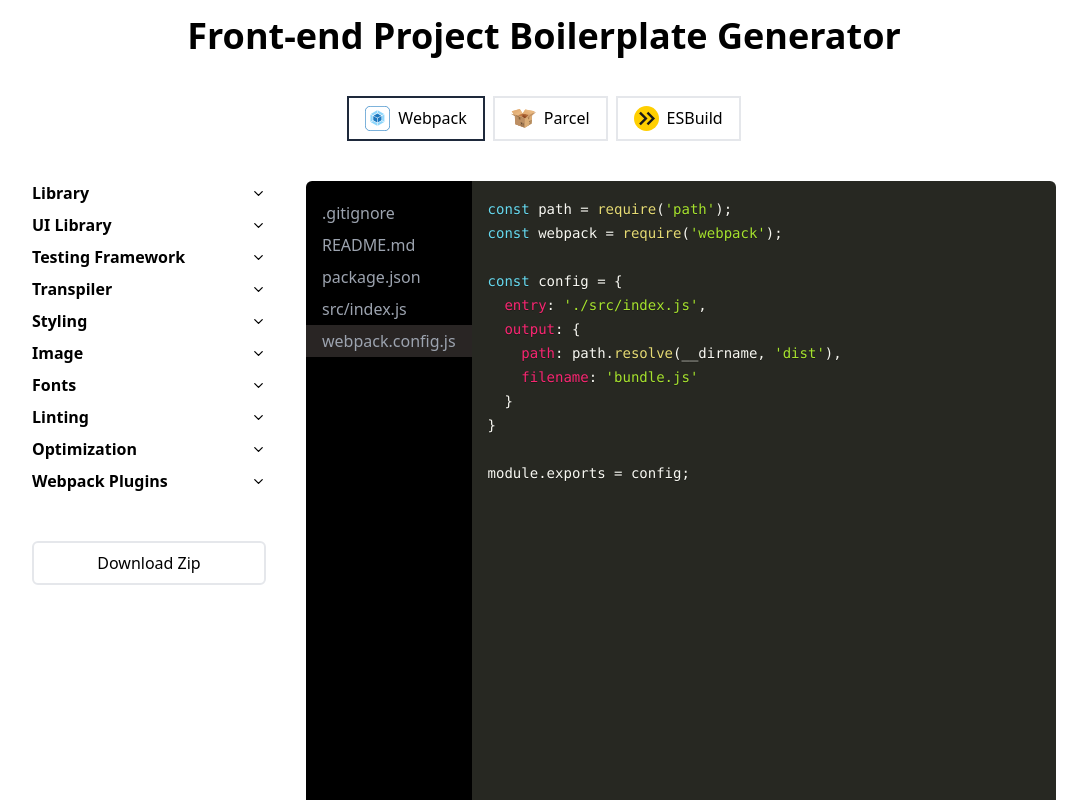
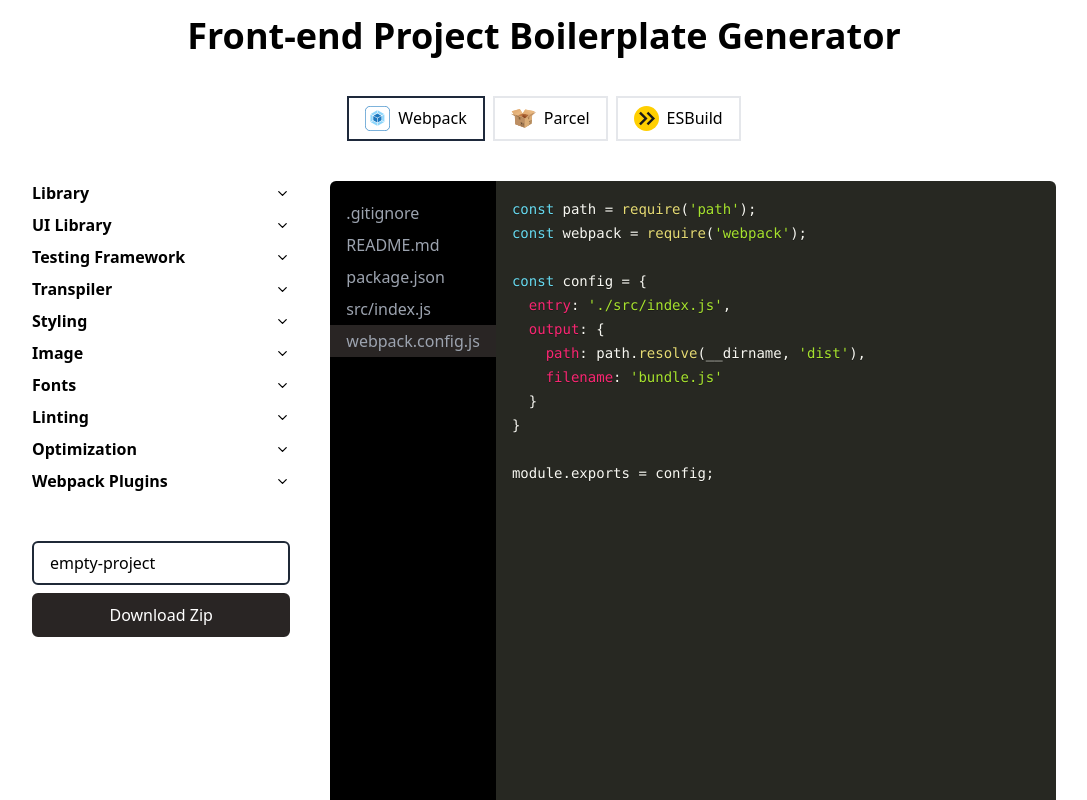
Before and after one commit to abednego-s/create-frontend-app, a React app: page / in a window 1280 px wide. Shown: the top 800 px of the page, without its empty margins (96-1183 px from the left). Built offline with nearby package versions, Linux system fonts and the light colour scheme.

Commit message:
change project based on input

```diff
--- a/src/components/DownloadButton.tsx
+++ b/src/components/DownloadButton.tsx
@@ -4,11 +4,13 @@
 import type { ProjectFiles } from '../types';
 
 export type DownloadButtonProps = {
+  projectName: string;
   files: ProjectFiles;
   children: ReactNode;
 };
 
 export function DownloadButton({
+  projectName,
   files,
   children,
 }: Readonly<DownloadButtonProps>) {
@@ -21,7 +23,7 @@
 
     try {
       const blob = await zip.generateAsync({ type: 'blob' });
-      saveAs(blob, 'hello.zip');
+      saveAs(blob, `${projectName}.zip`);
     } catch (err) {
       console.error('error:', err);
     }
@@ -29,7 +31,7 @@
 
   return (
     <button
-      className="w-full px-4 py-2 border-2 rounded-md"
+      className="w-full px-4 py-2 text-white border-2 rounded-md bg-stone-800 border-stone-800 hover:bg-white hover:text-stone-800"
       onClick={handleClickDownload}
     >
       {children}
--- a/src/routes/webpack.tsx
+++ b/src/routes/webpack.tsx
@@ -1,3 +1,4 @@
+import { useState } from 'react';
 import { useSearchParams } from 'react-router-dom';
 import { CodePreview } from '../components/CodePreview';
 import { DownloadButton } from '../components/DownloadButton';
@@ -15,10 +16,10 @@
 
 export default function Webpack() {
   const [searchParams] = useSearchParams();
+  const [projectName, setProjectName] = useState('empty-project');
 
   const params = Array.from(searchParams).reduce((prev, current) => {
     const [key, value] = current as [keyof Options, string];
-
     prev = {
       ...prev,
       [key]: multipleOptionParams.includes(key) ? value.split(',') : value,
@@ -27,7 +28,11 @@
     return prev;
   }, {} as Options);
 
-  const projectFiles = buildProjectFiles({ ...params, bundler: 'webpack' });
+  const projectFiles = buildProjectFiles({
+    ...params,
+    name: projectName,
+    bundler: 'webpack',
+  });
   const files = Array.from(projectFiles.keys())
     .sort()
     .reduce((prev, current) => {
@@ -44,7 +49,18 @@
         <div className="mb-10">
           <Sidebar />
         </div>
-        <DownloadButton files={files}>Download Zip</DownloadButton>
+        <div className="mb-2">
+          <input
+            type="text"
+            className="w-full px-4 py-2 border-2 border-gray-800 rounded-md"
+            onChange={(e) => setProjectName(e.target.value)}
+            value={projectName}
+          />
+        </div>
+
+        <DownloadButton projectName={projectName} files={files}>
+          Download Zip
+        </DownloadButton>
       </div>
       <div className="w-[750px]">
         <CodePreview files={files} />
```
